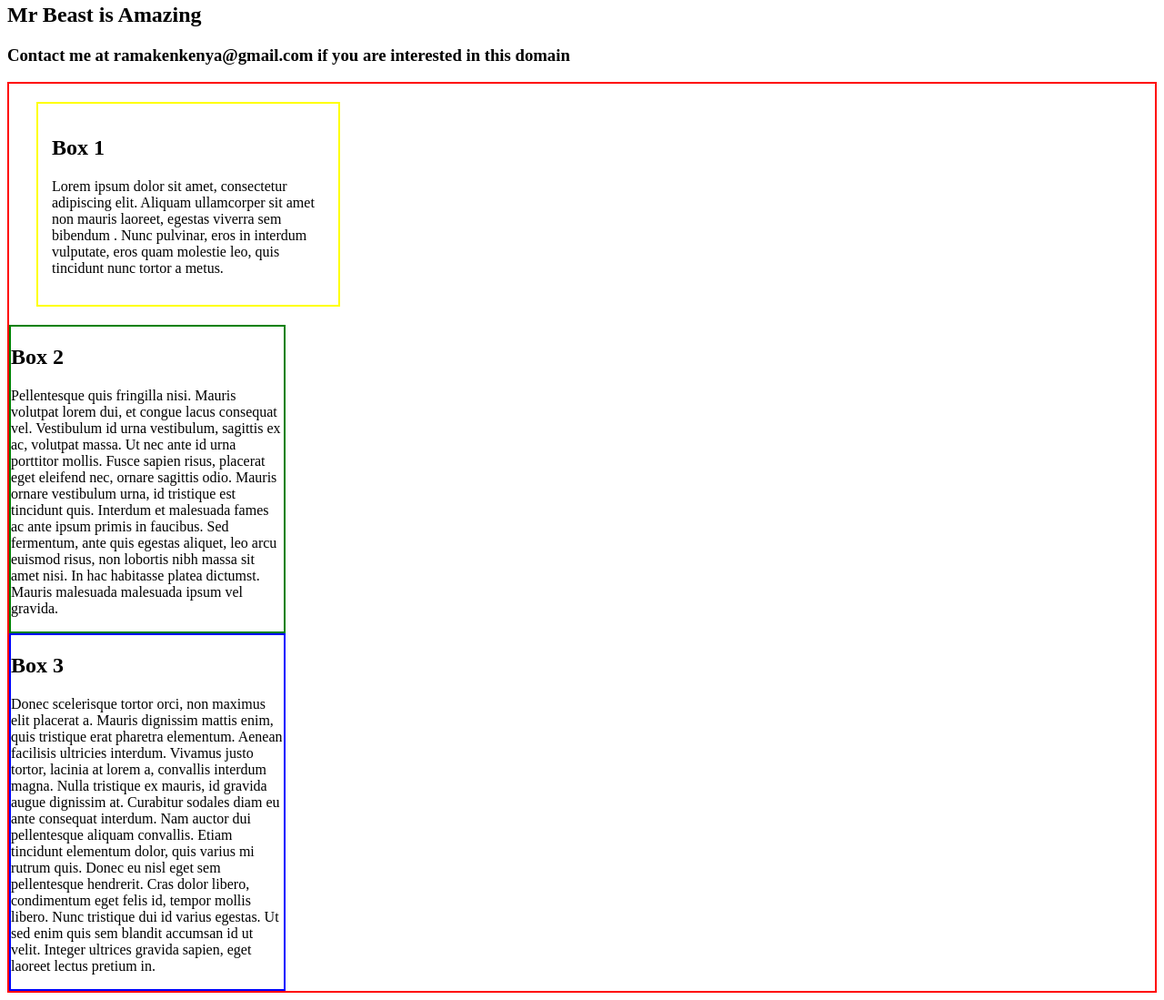
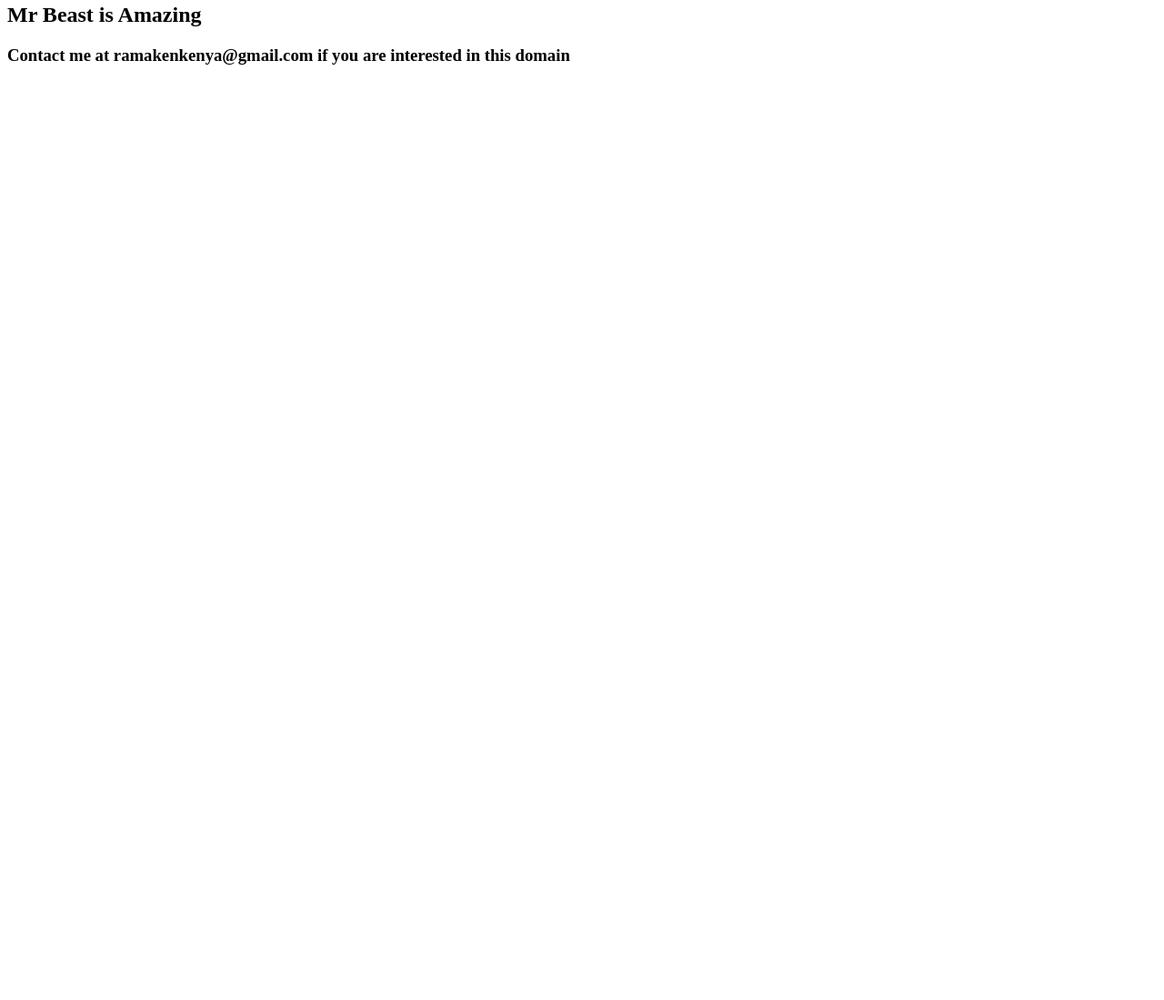
Before and after one commit to simplyeleza/mrbeast, a plain HTML site: page index.html in a window 1280 px wide. Shown: the part 363-1462 px from the top of the page at 91% size. After the commit the page ends 800 px from the top, so only its background shows below. Drawn offline with Linux system fonts and the light colour scheme.

Commit message:
bad code removed

```diff
--- a/index.html
+++ b/index.html
@@ -8,51 +8,7 @@
     <title> Mr Beast is amazing</title>
     <style>
 
-     .bigBox{
-      border: 2px solid red;
-     }
 
-     .box{
-        width: 300px;
-     }
-
-     .box1{
-      border: 2px solid yellow;
-      margin-left: 30px;
-      margin-bottom: 20px;
-      margin-top: 20px;
-      padding: 15px;
-     }
-
-     .box2{
-      border: 2px solid green;
-      }
-
-      .box3{
-        border: 2px solid blue;
-      }
-
-      h2{
-        font-style: bold;
-      }
-
-
-
-
-      /**
-
-      border  --- wall that separates the content from outside
-
-      margin  --- space between an element and a nearby border.
-      we have four properties of margin. we have left, top, right and bottom
-
-
-      padding ---- space between the content of an element and it's border
-      we have four properties of margin. we have left, top, right and bottom
-
-
-
-      **/
 
     </style>
   </head>
@@ -67,42 +23,6 @@
      <h3> Contact me at ramakenkenya@gmail.com if you are interested in this domain</h3>
 
 
-     <div class="bigBox">
-
-         <div class="box box1">
-            <h2>Box 1</h2>
-           <p> Lorem ipsum dolor sit amet, consectetur adipiscing elit. Aliquam ullamcorper sit amet
-            non mauris laoreet, egestas viverra sem bibendum
-            . Nunc pulvinar, eros in interdum vulputate, eros quam molestie leo, quis tincidunt nunc tortor a metus. </p>
-         </div>
-
-
-         <div class="box box2">
-          <h2>Box 2</h2>
-          <p>
-            Pellentesque quis fringilla nisi. Mauris volutpat lorem dui, et congue lacus consequat vel. Vestibulum id urna vestibulum,
-            sagittis ex ac, volutpat massa. Ut nec ante id urna porttitor mollis. Fusce sapien risus, placerat eget eleifend nec, ornare
-            sagittis odio. Mauris ornare vestibulum urna, id tristique est tincidunt quis. Interdum et malesuada fames ac ante ipsum primis
-             in faucibus. Sed fermentum, ante quis egestas aliquet, leo arcu euismod risus, non lobortis nibh massa sit amet nisi.
-             In hac habitasse platea dictumst. Mauris malesuada malesuada ipsum vel gravida.
-          </p>
-        </div>
-
-        <div class="box box3">
-          <h2>Box 3</h2>
-           <p>
-            Donec scelerisque tortor orci, non maximus elit placerat a. Mauris dignissim mattis enim, quis tristique erat pharetra
-             elementum. Aenean facilisis ultricies interdum. Vivamus justo tortor, lacinia at lorem a, convallis interdum magna. Nulla
-             tristique ex mauris, id gravida augue dignissim at. Curabitur sodales diam eu ante consequat interdum. Nam auctor dui pellentesque
-              aliquam convallis. Etiam tincidunt elementum dolor, quis varius mi rutrum quis. Donec eu nisl eget sem pellentesque hendrerit.
-               Cras dolor libero, condimentum eget felis id, tempor mollis libero. Nunc tristique dui id varius egestas. Ut sed enim quis sem
-                blandit accumsan id ut velit.
-            Integer ultrices gravida sapien, eget laoreet lectus pretium in.
-           </p>
-        </div>
-
-
-     </div>
 
 
 
```
